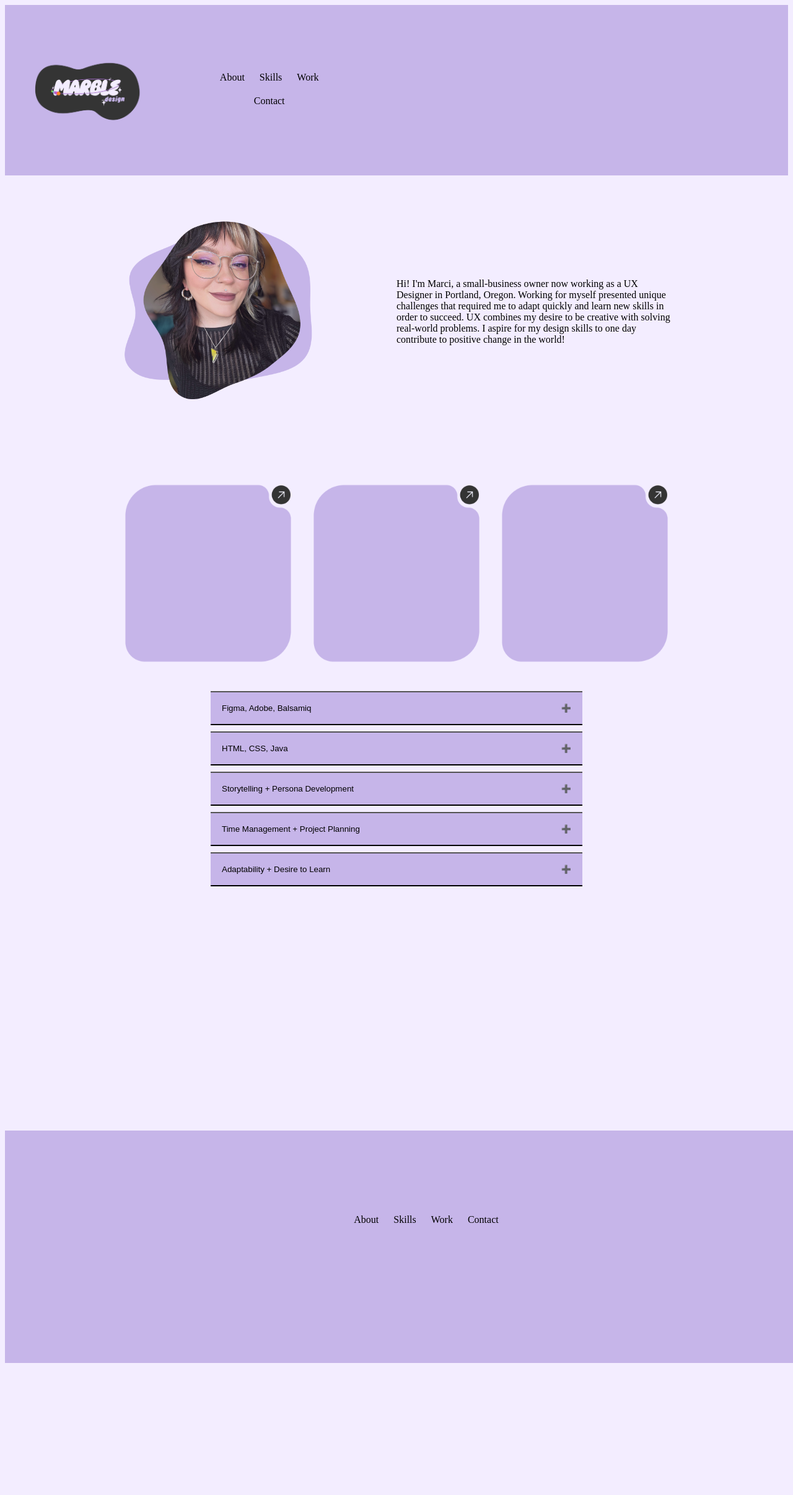
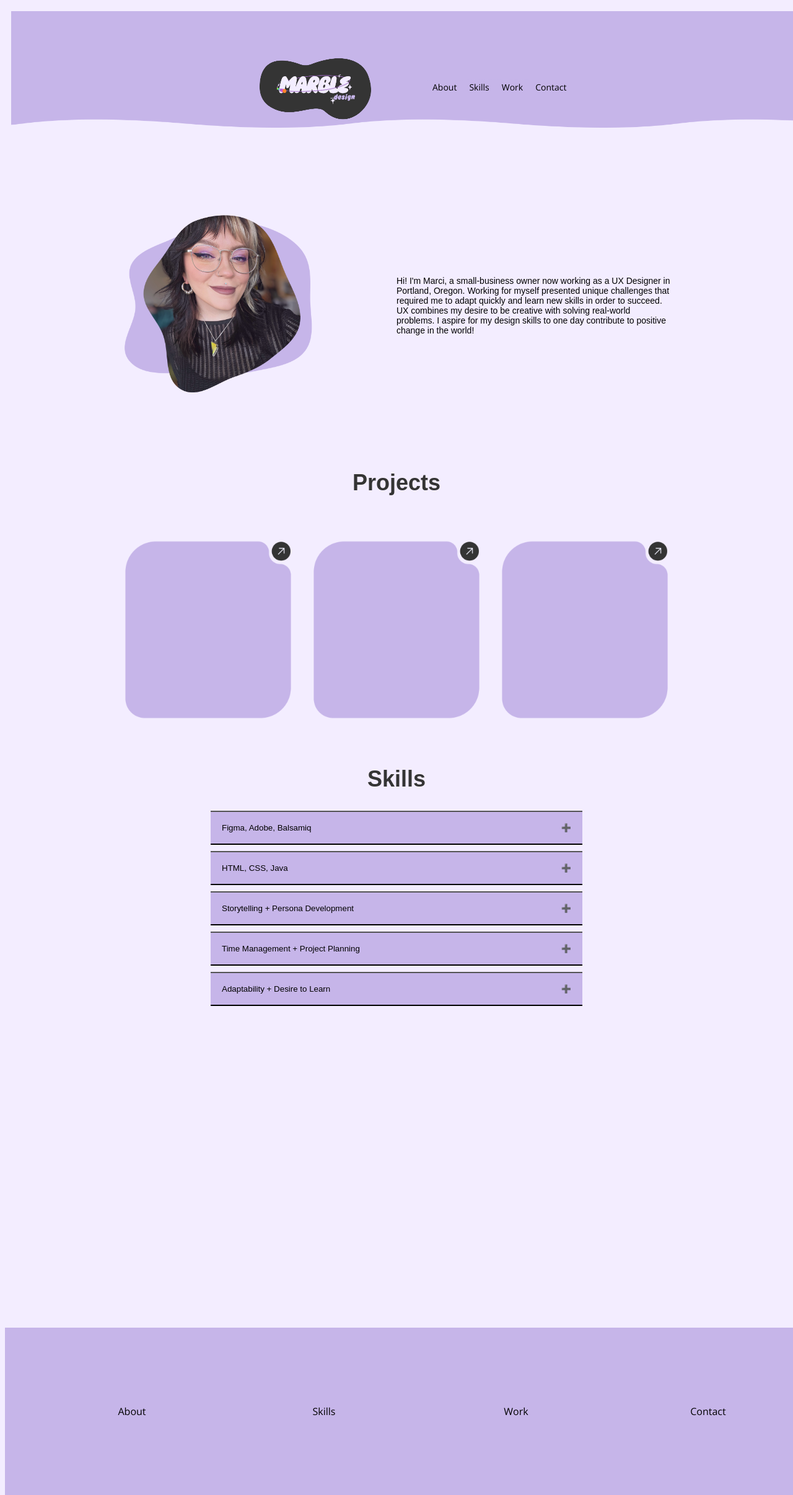
Before and after one commit to marcixrose/UX_UI_HW_17, a plain HTML site: page index.html in a window 1280 px wide. Shown: the top 2412 px of the page at 62% size. Before the commit the page ends 2199 px from the top, so only its background shows below. Drawn offline with nearby package versions, Linux system fonts and the light colour scheme.

Commit message:
added fonts - header not working still

```diff
--- a/index.html
+++ b/index.html
@@ -5,11 +5,14 @@
             Marceline Jones
         </title>
         <link rel="stylesheet" href="style.css">
+        <link rel="preconnect" href="https://fonts.googleapis.com">
+<link rel="preconnect" href="https://fonts.gstatic.com" crossorigin>
+<link href="https://fonts.googleapis.com/css2?family=Open+Sans&display=swap" rel="stylesheet">
     </head>
     <body>
 
         <header class="navigation">
-            <div class="inline-block logo">
+            <div class="inline-block">
                 <img src="images/nobg_logo2.png" class="logo">
                 <nav>
                     <ul>
@@ -19,6 +22,7 @@
                         <li class="inline-block"> Contact</li>
                     </ul>
                 </nav>
+
             </div>
         </header>
 
@@ -32,6 +36,9 @@
             </div>
         </section>
 
+        <section class="projectsHeader">
+            <h1>Projects</h1>
+        </section>
         <section class="casestudies">
             <div id="casestudies">
                 <img src="images\card-mockup.png" class="imgcasestudy">
@@ -40,7 +47,9 @@
                 </div>
         </section>
 
-
+        <section class="skillsHeader">
+            <h1>Skills</h1>
+        </section>
         <section class="skillsaccordion">
             <button class="accordion">Figma, Adobe, Balsamiq</button>
             <div class="panel">
@@ -111,12 +120,15 @@
 
         </section>
         <footer>
+            <div class="inline-block-footer">
+
                 <ul>
-                    <li class="inline-block"> About</li>
-                    <li class="inline-block"> Skills </li>
-                    <li class="inline-block"> Work </li>
-                    <li class="inline-block"> Contact</li>
+                    <li class="inline-block-footer"> About</li>
+                    <li class="inline-block-footer"> Skills </li>
+                    <li class="inline-block-footer"> Work </li>
+                    <li class="inline-block-footer"> Contact</li>
                 </ul>
+                </div>
         </footer>
 
 
--- a/style.css
+++ b/style.css
@@ -1,17 +1,32 @@
+@font-face {
+    font-family: "PeanutDonutsRegular", Arial, Helvetica, sans-serif;
+    src: url("fonts\peanut-donuts.ttf") format("truetype");
+  }
+
+h1 {
+    font-family: "PeanutDonutsRegular", Arial, Helvetica, sans-serif;
+    font-size: 36px;
+    color: #343434;
+}
+
+p {
+    font-family: 'open sans-serif', arial, sans-serif;
+    font-size: 14px;
+}
+
 body {
     background-color: #F3EDFF;
 }
 
 header {
-    background-color: #C6B5E9;
+    display: flex;
     width: 100%;
-    height: 250px;
+    height: 100%;
     position: relative;
-    padding-top: 25px;
-}
+  }
+
 
 footer {
-    background-color: #C6B5E9;
     width: 100%;
     height: 250px;
     margin-top: 30%;
@@ -19,32 +34,71 @@ footer {
     padding-top: 125px;
 }
 
+.navigation {
+    display: flex;
+    justify-content: space-around;
+    align-items: center;
+    width: 100%;
+    height: 100%;
+    padding: 10px;
+}
+
 .inline-block {
-    display: inline-flex;
+    display: flex;
+    background-image: url('images/header.png');
+    background-repeat:no-repeat;
+    background-size: 100%;
+    background-position: top;
+    background-attachment: fixed;
+    margin: auto;
     padding: 10px;
-    width: auto;
-    flex-wrap: nowrap;
+    width: 100%;
+    height: auto;
+    align-items: center;
+    justify-content: center;
+}
+
+.inline-block-footer {
+    display: flex;
+    background-image: url('images/footer.png');
+    background-repeat:no-repeat;
+    background-size: 100%;
+    background-position: bottom;
+    background-attachment: relative;
+    margin: auto;
+    padding: 10px;
+    width: 100%;
+    height: 100%;
+    align-items: center;
+    justify-content: center;
 }
 
 .logo {
-    width: 43%;
+    width: 250px !important;
     padding: 1%;
     display: flex;
+    align-items: center;
     justify-content: left;
-    flex-wrap: nowrap;
+    padding-left: 10px;
 }
 
 nav {
-    width: 83%;
-    padding: 1%;
     display: flex;
+    font-family: 'open sans', Arial, Helvetica, sans-serif;
+    font-size: 14px;
+    flex-direction: row;
+    width: auto;
     justify-content: center;
+    align-items: center;
 }
 
+
 ul {
+    display: flex;
+    font-family: 'open sans', arial, sans-serif;
     width: 100%;
-    margin: auto;
-    text-align: center;
+    justify-content: center;
+    align-items: center;
 }
 
 .content {
@@ -52,6 +106,18 @@ ul {
     flex-direction: row;
     margin-top: 50px;
     margin-bottom: auto;
+}
+
+.skillsHeader {
+    display: flex;
+    justify-content: center;
+    align-items: center;
+}
+
+.projectsHeader {
+    display: flex;
+    justify-content: center;
+    align-items: center;
 }
 
 .hero {
```
Also changed, not shown: fonts/peanut-donuts.ttf (added), fonts/peanut-donuts.woff (added), index.js (added).
